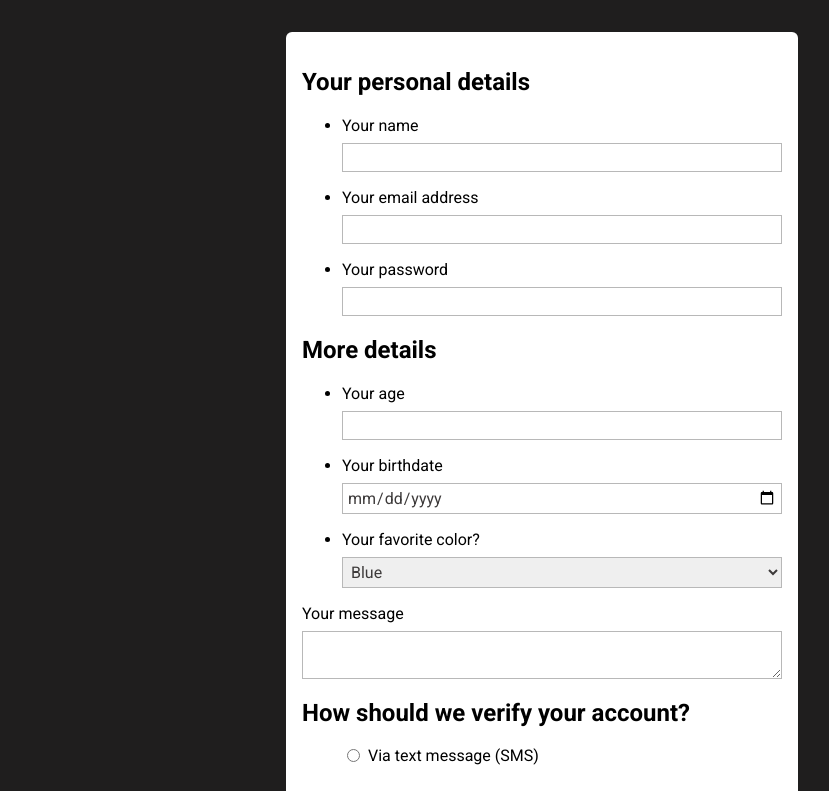
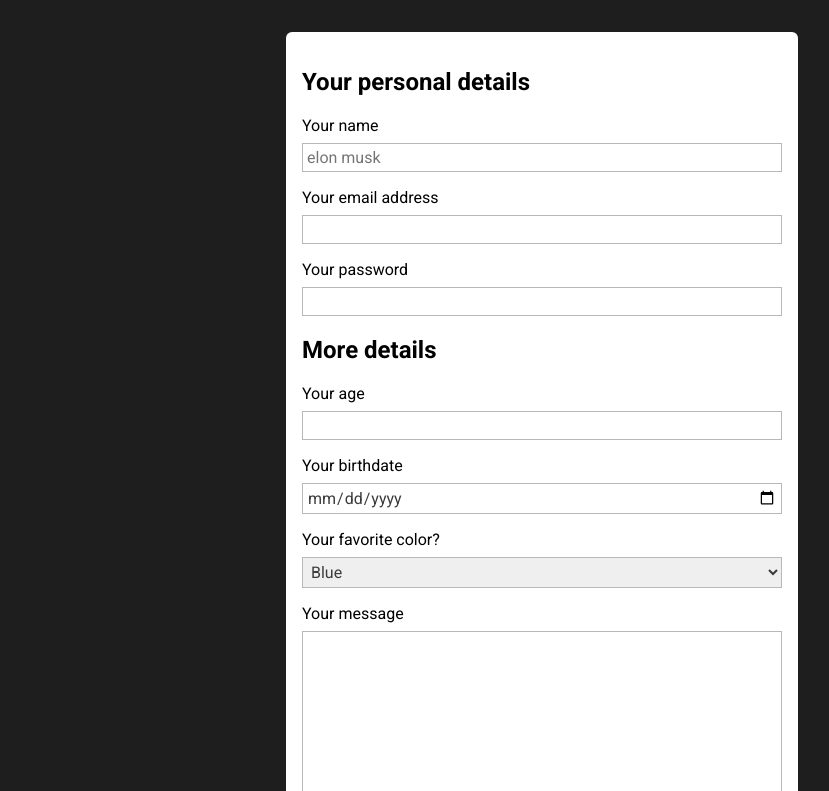
Before and after one commit to TUNAKIMBAP/Chapter-10-Web-Forms, a plain HTML site: page index.html in a window 1280 px wide. Shown: the part 182-973 px from the top of the page, without its empty margins (98-927 px from the left). Drawn offline with Linux system fonts and the light colour scheme.

Commit message:
finish first form card

```diff
--- a/index.html
+++ b/index.html
@@ -23,7 +23,13 @@
           <ul>
             <li>
               <label for="username">Your name</label>
-              <input type="text" name="user-name" id="username" />
+              <input
+                type="text"
+                name="user-name"
+                id="username"
+                required
+                placeholder="elon musk"
+              />
             </li>
             <li>
               <label for="useremail">Your email address</label>
@@ -31,7 +37,13 @@
             </li>
             <li>
               <label for="userpassword">Your password</label>
-              <input type="password" name="user-password" id="userpassword" />
+              <input
+                type="password"
+                name="user-password"
+                id="userpassword"
+                required
+                minlength="7"
+              />
             </li>
           </ul>
         </section>
@@ -40,11 +52,26 @@
           <ul>
             <li>
               <label for="userage">Your age</label>
-              <input type="number" step="3" name="user-age" id="userage" />
+              <input
+                type="number"
+                step="1"
+                name="user-age"
+                id="userage"
+                required
+                min="18"
+                max="100"
+              />
             </li>
             <li>
               <label for="birthdate">Your birthdate</label>
-              <input type="date" name="user-birthdate" id="birthdate" />
+              <input
+                type="date"
+                name="user-birthdate"
+                id="birthdate"
+                required
+                min="1921-01-01"
+                max="2003-01-01"
+              />
             </li>
             <li>
               <label for="favorite-color">Your favorite color?</label>
@@ -58,7 +85,7 @@
         </section>
         <section>
           <label for="usermessage">Your message</label>
-          <textarea name="user-message" id="usermessage"></textarea>
+          <textarea name="user-message" id="usermessage" rows="8"></textarea>
         </section>
         <section>
           <h2>How should we verify your account?</h2>
@@ -69,16 +96,29 @@
                 name="verify"
                 id="verify-text-message"
                 value="text-message"
+                required
               />
               <label for="verify-text-message">Via text message (SMS)</label>
             </li>
           </ul>
           <li class="form-control-inline">
-            <input type="radio" name="verify" id="verify-phone" value="phone" />
+            <input
+              type="radio"
+              name="verify"
+              id="verify-phone"
+              value="phone"
+              required
+            />
             <label for="verify-phone">Via a phone call</label>
           </li>
           <li class="form-control-inline">
-            <input type="radio" name="verify" id="verify-email" value="email" />
+            <input
+              type="radio"
+              name="verify"
+              id="verify-email"
+              value="email"
+              required
+            />
             <label for="verify-email">Via an email</label>
           </li>
         </section>
@@ -105,6 +145,7 @@
             </li>
           </ul>
         </section>
+        <hr />
         <section>
           <div class="form-control-inline">
             <input type="checkbox" name="terms" id="agree-terms" />
@@ -112,7 +153,7 @@
           </div>
         </section>
         <section>
-          <button>Submit</button>
+          <button type="submit">Submit</button>
         </section>
       </form>
     </main>
--- a/styles.css
+++ b/styles.css
@@ -2,6 +2,17 @@ body {
   background-color: rgb(31, 30, 30);
   margin: 8rem;
   font-family: "Roboto", sans-serif;
+}
+
+h1 {
+  text-align: center;
+  color: white;
+}
+
+ul {
+  list-style: none;
+  margin: 0;
+  padding: 0;
 }
 
 form {
@@ -28,6 +39,10 @@ select {
   border: 1px solid rgb(184, 184, 184);
   padding: 0.25rem;
   color: rgb(61, 58, 58);
+}
+
+textarea {
+  resize: none;
 }
 
 input:focus,
```
